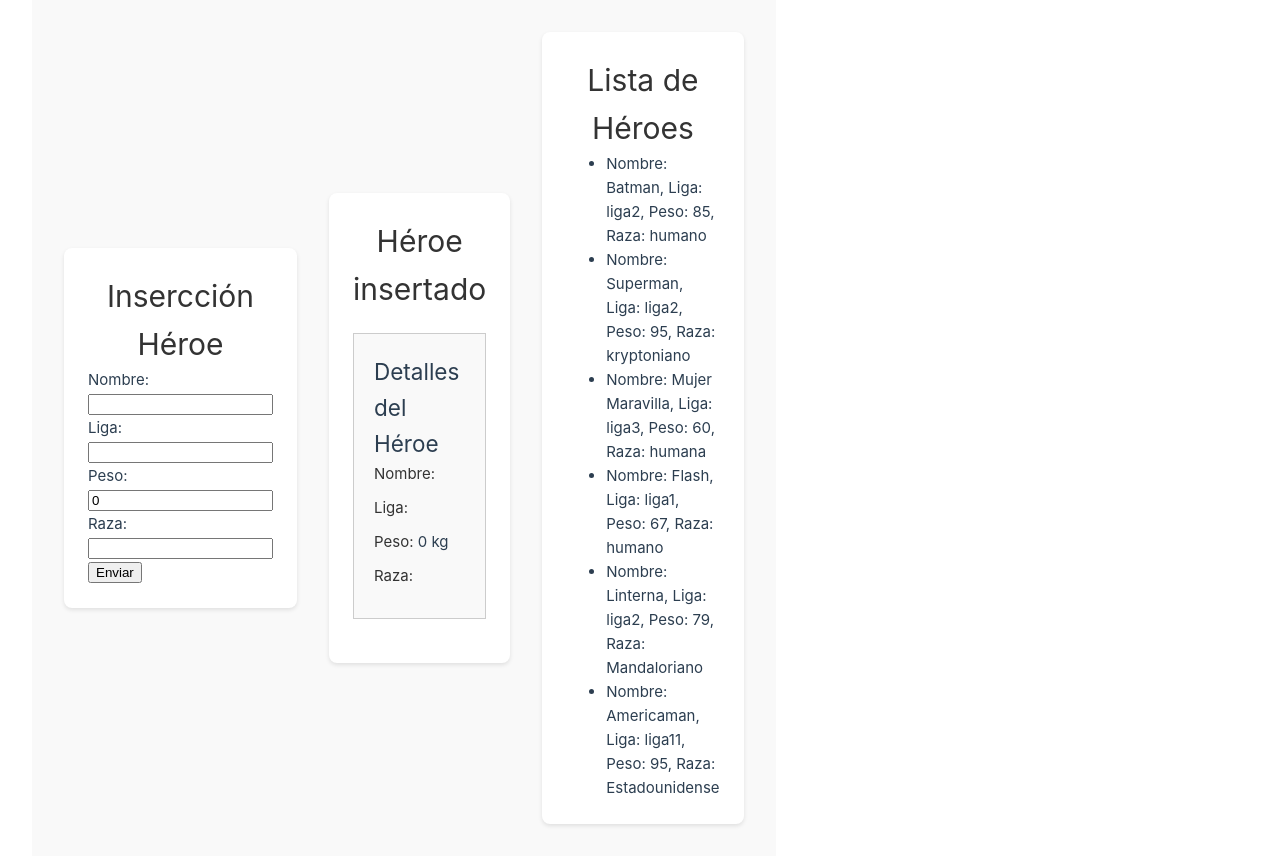
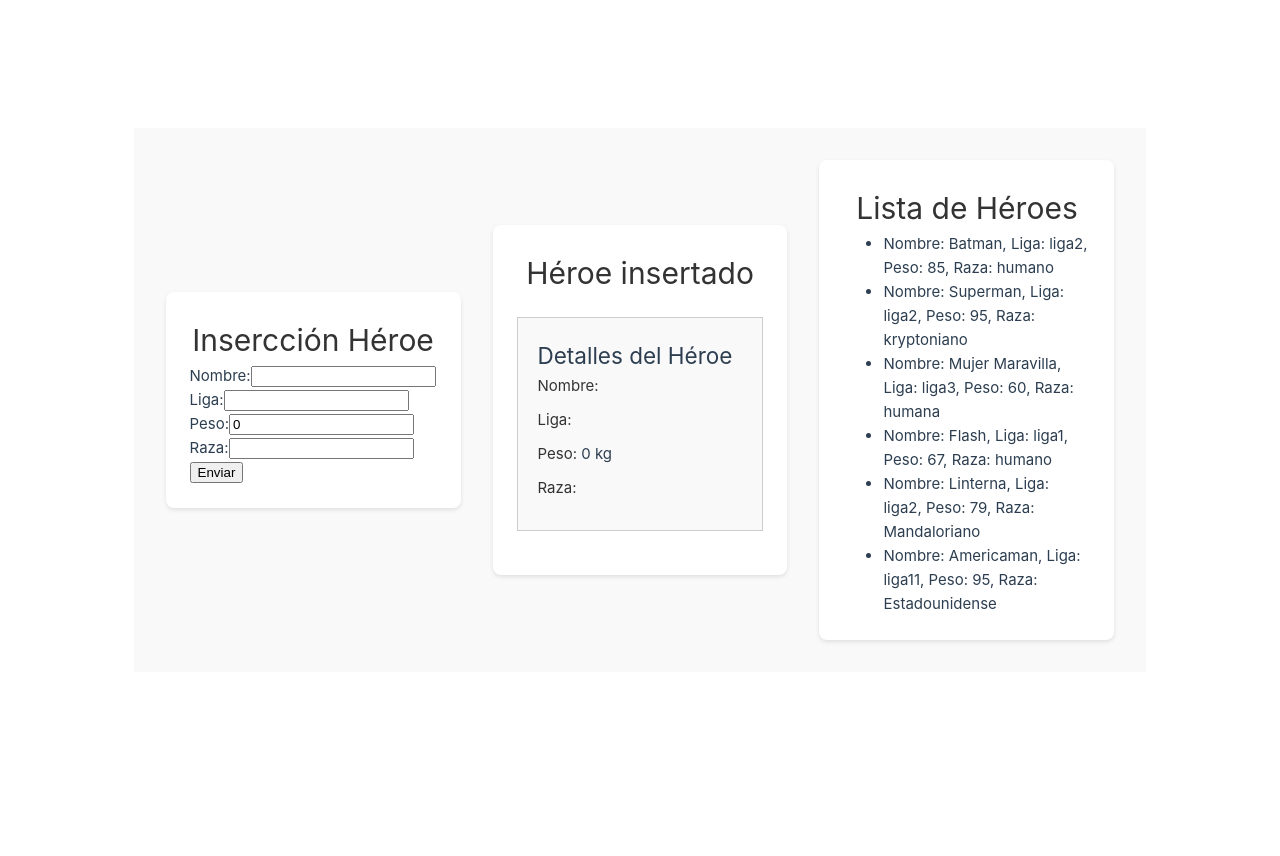
Before and after one commit to manuelo24-jpg/pruebaEquipo10, a Vue app: page / in a window 1280 px wide. After the commit the page ends 800 px from the top, so only its background shows below. Built offline with nearby package versions, Linux system fonts and the light colour scheme.

Commit message:
todo centrado

```diff
--- a/src/assets/base.css
+++ b/src/assets/base.css
@@ -62,6 +62,8 @@ body {
   min-height: 100vh;
   color: var(--color-text);
   background: var(--color-background);
+  display: flex;
+  justify-content: center ;
   transition:
     color 0.5s,
     background-color 0.5s;
--- a/src/assets/main.css
+++ b/src/assets/main.css
@@ -2,11 +2,13 @@
 
 #app {
   display: flex;
-  justify-content: center !important;
+  justify-content: center ;
   margin: 0 auto;
   padding: 2rem;
   font-weight: normal;
 }
+
+body
 
 a,
 .green {
@@ -28,9 +30,4 @@ a,
     place-items: center;
   }
 
-  #app {
-    display: grid;
-    grid-template-columns: 1fr 1fr;
-    padding: 0 2rem;
-  }
 }
```
